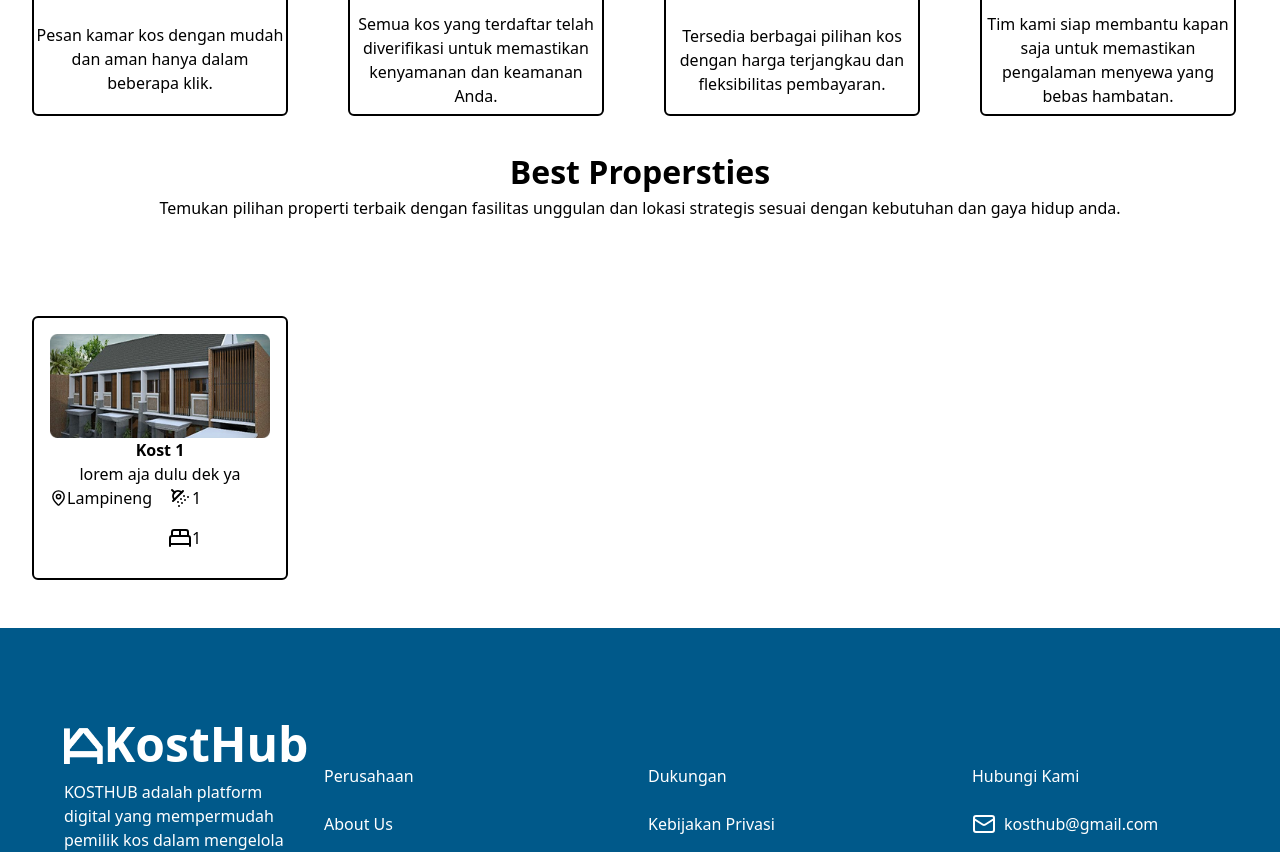
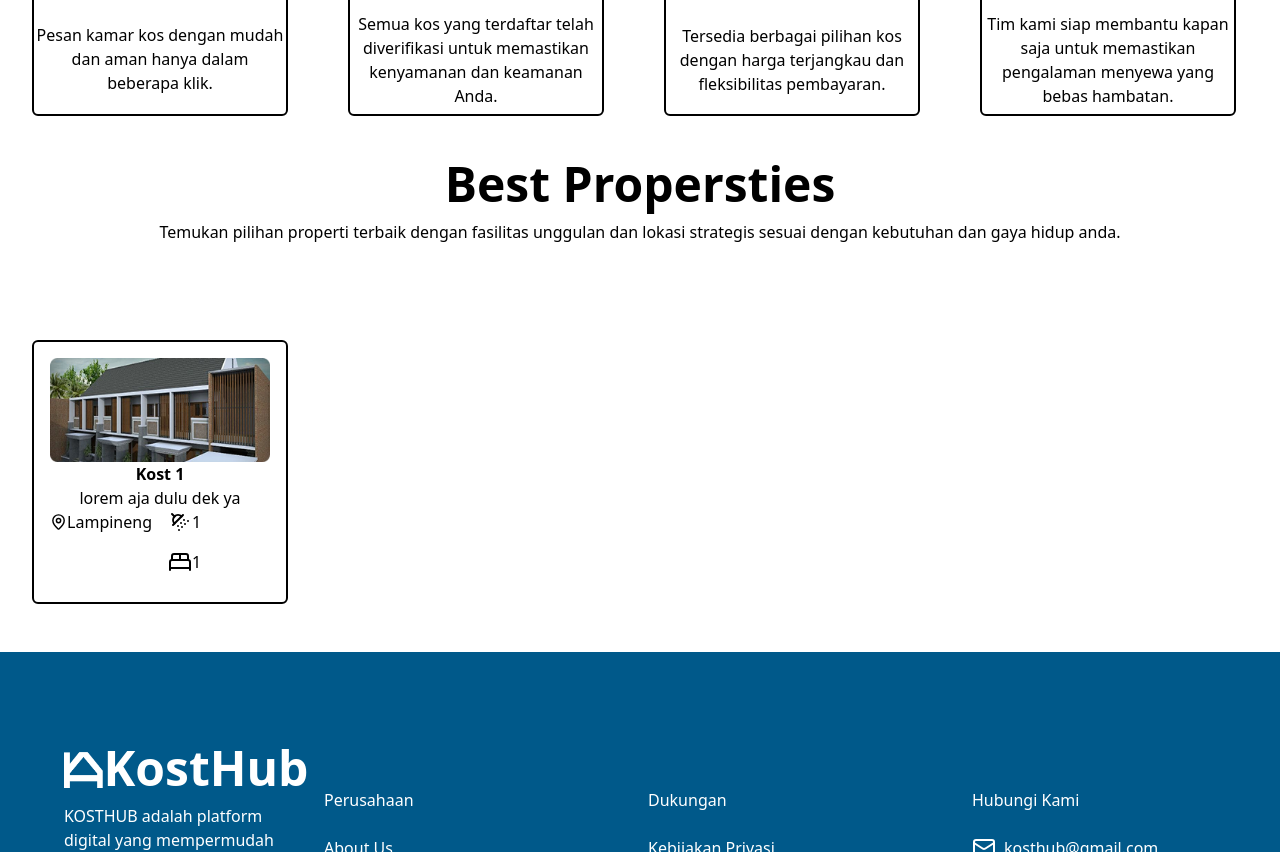
Before and after one commit to Nabilmln/KOSTHUB, a Next.js app: page / in a window 1280 px wide. Shown: the part 1152-2004 px from the top of the page. Built offline with nearby package versions, Linux system fonts and the light colour scheme.

Commit message:
pasang animation scrolling

```diff
--- a/src/app/(pages)/LandingPage/page.tsx
+++ b/src/app/(pages)/LandingPage/page.tsx
@@ -13,7 +13,7 @@ const LandingPage = () => {
       <NavbarLanding />
       <div
         data-aos="fade-up"
-        className="h-screen w-screen flex justify-center items-center"
+        className="h-screen w-full flex justify-center items-center"
       >
         <div className="grid grid-cols-2 grid-rows-1 gap-6">
           <div className="flex justify-center flex-col">
@@ -47,7 +47,7 @@ const LandingPage = () => {
       </div>
 
       <div title="Services" className="h-screen w-screen">
-        <div className="flex items-center flex-col ">
+        <div data-aos="fade-left" className="flex items-center flex-col ">
           <h1 className="font-bold text-[3rem]">Our Services</h1>
           <p className="font-light text-[1rem]">
             Discover the services we offer to make your stay comfortable and
@@ -57,7 +57,10 @@ const LandingPage = () => {
             From easy booking to reliable facilities, we've got you covered!
           </p>
         </div>
-        <div className="grid grid-cols-4 grid-rows-1 gap-4 pl-[2rem] pt-[6rem]">
+        <div
+          data-aos="fade-right"
+          className="grid grid-cols-4 grid-rows-1 gap-4 pl-[2rem] pt-[6rem]"
+        >
           {ourServicesData.map((item, index) => (
             <OurServices
               key={index}
@@ -68,14 +71,20 @@ const LandingPage = () => {
           ))}
         </div>
 
-        <div className="flex justify-center pt-[2rem] flex-col text-center">
-          <h1 className="font-bold text-[2rem]">Best Propersties</h1>
+        <div
+          data-aos="fade-right"
+          className="flex justify-center pt-[2rem] flex-col text-center"
+        >
+          <h1 className="font-bold text-[3rem]">Best Propersties</h1>
           <p className="font-light">
             Temukan pilihan properti terbaik dengan fasilitas unggulan dan
             lokasi strategis sesuai dengan kebutuhan dan gaya hidup anda.
           </p>
         </div>
-        <div className="grid grid-cols-4 grid-rows-1 gap-4 pl-[2rem] pt-[6rem] pb-[3rem]">
+        <div
+          data-aos="zoom-out-up"
+          className="grid grid-cols-4 grid-rows-1 gap-4 pl-[2rem] pt-[6rem] pb-[3rem]"
+        >
           {bestProperyData.map((item, index) => (
             <BestProperty
               key={index}
```
